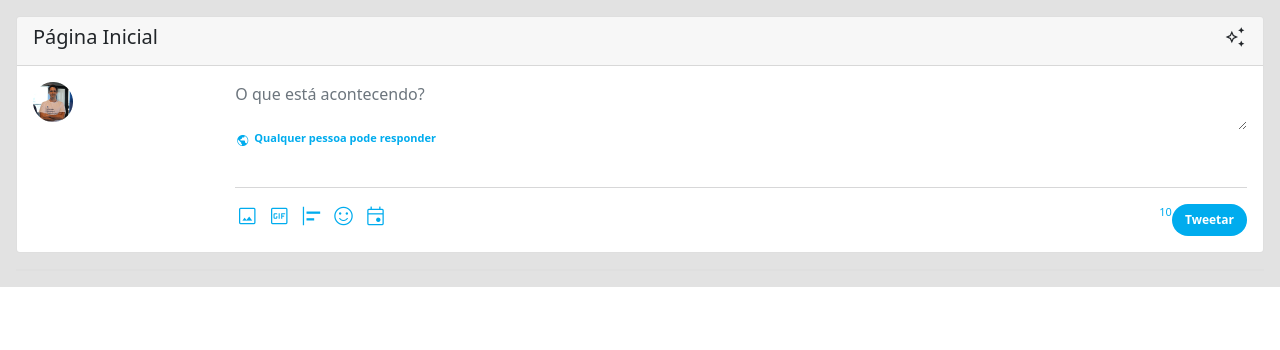
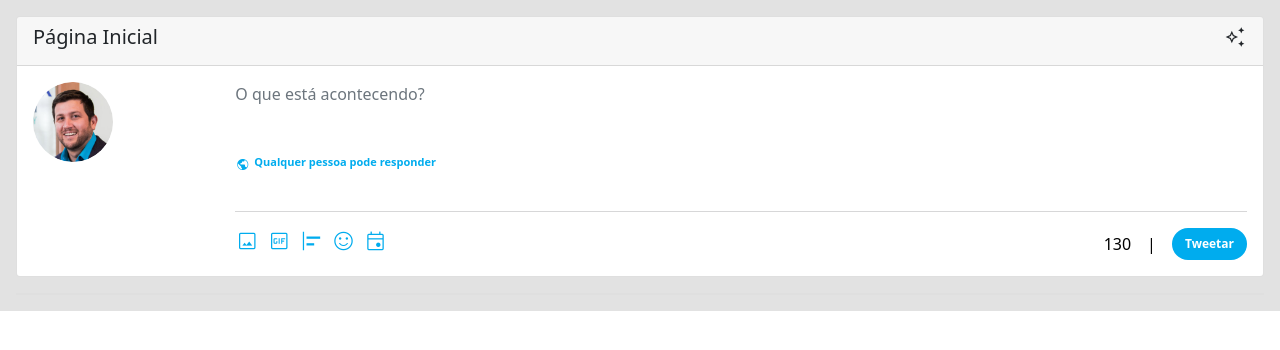
Before and after one commit to guerradaniel/twitter-feed-clone, an Angular app: page / in a window 1280 px wide. Shown: the top 350 px of the page. Built offline with nearby package versions, Linux system fonts and the light colour scheme.

Commit message:
adicionada melhoria nas fotos.

```diff
--- a/mocks/user.json
+++ b/mocks/user.json
@@ -1,5 +1,5 @@
 {
     "name": "David Oliveira",
-    "photo": "assets/img/ProfilePic.png",
+    "photo": "assets/img/perfil.png",
     "adress": "@davidoliveira_"
 }
--- a/src/app/feed/components/feed.component.css
+++ b/src/app/feed/components/feed.component.css
@@ -6,6 +6,7 @@
     box-shadow: 0 0 0 0;
     border: 0 none;
     outline: 0;
+    resize: none;
 }
 
 .type-visualization-public,
@@ -59,3 +60,13 @@
     width: 80%;
     vertical-align: middle;
 }
+
+.text-length {
+    font-size: 1rem;
+    color: #000000;
+    margin: 0;
+}
+
+.photo {
+    border-radius: 40px;
+}
--- a/src/app/feed/components/feed.component.html
+++ b/src/app/feed/components/feed.component.html
@@ -12,13 +12,13 @@
 
             <div class="card-body d-flex justify-content-between">
                 <div class="col-2">
-                    <img src="{{photo}}">
+                    <img class="photo" height="80" width="80" src="{{data?.photo}}">
                 </div>
                 <div class="col-10">
                     <form [formGroup]="form" (ngSubmit)="tweetPost()">
 
                         <div class="form-group col-12">
-                            <textarea type="text" [(ngModel)]="form.tweet" formControlName="tweet" class="form-control insert-tweet p-0" rows="1" placeholder="O que está acontecendo?" rows="2" maxlength="10"></textarea>
+                            <textarea type="text" [(ngModel)]="form.tweet" formControlName="tweet" class="form-control insert-tweet p-0" rows="1" placeholder="O que está acontecendo?" rows="3" maxlength="130" autofocus></textarea>
                         </div>
 
                         <div class="d-flex type-visualization mb-4">
@@ -30,7 +30,7 @@
                             <p class="type-visualization-public fw-bold"> Qualquer pessoa pode responder</p>
                         </div>
                         <hr class="divider-line">
-                        <div class="d-flex justify-content-between twitter-color twitter-icons">
+                        <div class="d-flex justify-content-between twitter-color twitter-icons align-items-center">
                             <div>
 
                                 <span class="material-symbols-outlined init-icons me-2">
@@ -50,11 +50,10 @@
                               event
                             </span>
                             </div>
-                            <div class="twitter-color d-flex justify-content-between">
-                                <div class="">
-                                    <p>{{10 - form?.tweet?.length}}</p>
-                                </div>
-                                <button type="submit" class="btn tweet-button fw-bold">Tweetar</button>
+                            <div class="twitter-color d-flex justify-content-between align-items-center">
+                                <p class="text-length pe-3">{{130 - form?.tweet?.length}}</p>
+                                <p class="text-length pe-3"> | </p>
+                                <button type="submit " class="btn tweet-button fw-bold ">Tweetar</button>
                             </div>
                         </div>
 
@@ -67,12 +66,12 @@
 
 
     <section>
-        <div class="card" *ngIf="tweets.length >= 0">
+        <div class="card " *ngIf="tweets.length>= 0">
             <div class="card-body pe-0 mb-2" *ngFor="let tweet of tweets">
                 <div class="list-group">
                     <div class="d-flex justify-content-between align-items-start">
                         <div class="col-2">
-                            <img src="{{data?.photo}}">
+                            <img class="photo" height="80" width="80" src="{{data?.photo}}">
                         </div>
                         <div class="col-9">
                             <div class="list-group-item border-0 p-0" aria-current="true">
--- a/src/app/feed/components/feed.component.ts
+++ b/src/app/feed/components/feed.component.ts
@@ -28,7 +28,7 @@ export class FeedComponent implements OnInit {
     this.showTweets();
     this.form = new FormGroup({
       name: new FormControl(''),
-      tweet: new FormControl('', Validators.maxLength(10)),
+      tweet: new FormControl('', Validators.maxLength(130)),
       photo: new FormControl(''),
       adress: new FormControl(''),
     });
```
Also changed, not shown: src/assets/img/perfil.png (added).
